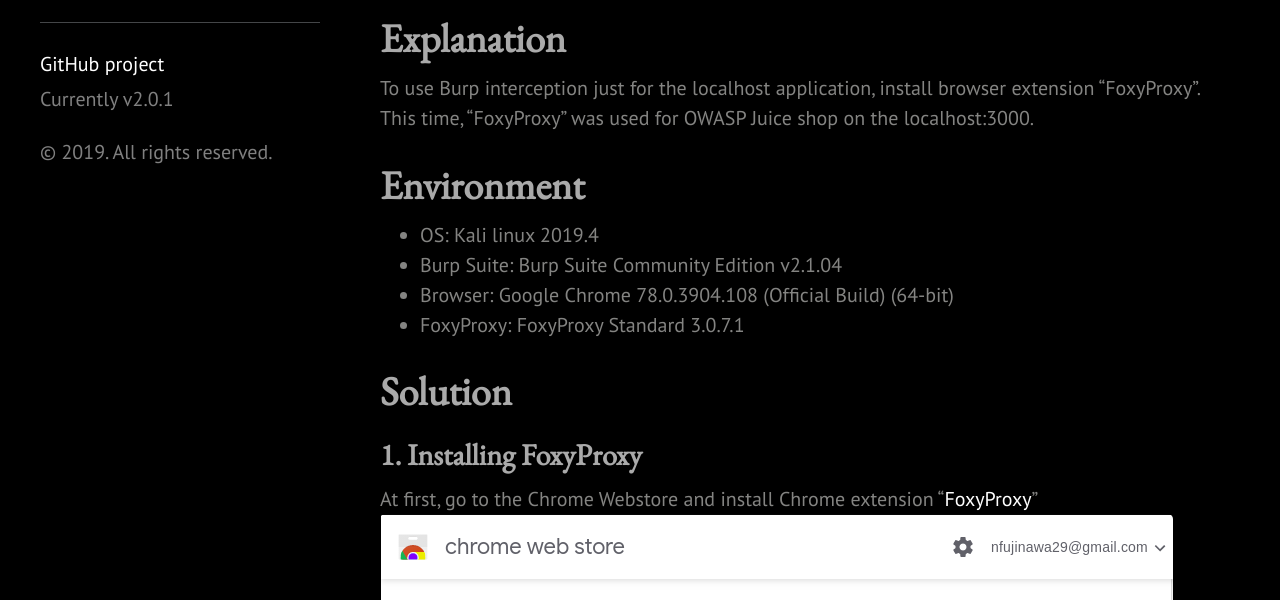
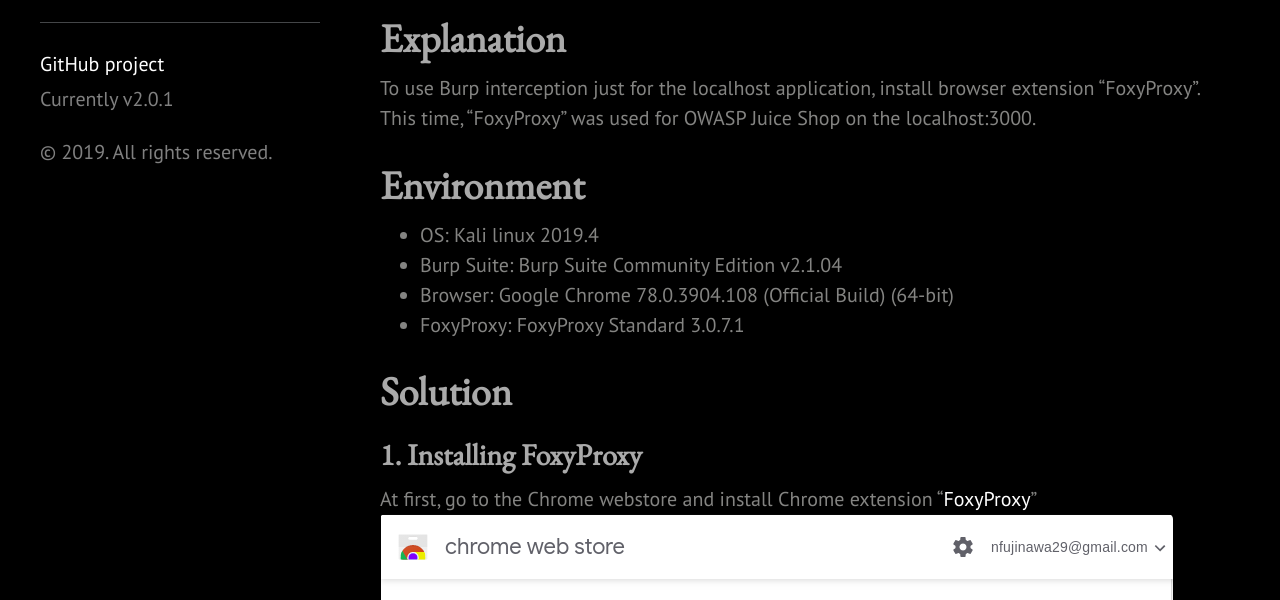
Before and after one commit to 1n4r1/1n4r1.github.io, a Jekyll site: the page built from _posts/2019-12-12-FoxyProxy-burp-setup.md, in a window 1280 px wide and 900 px high. Shown: the part 224-824 px from the top of the window. Built offline with Jekyll 4.4.1, drawn with Linux system fonts in a browser that asks for light colours; a style sheet for code colours, icons or effects is not loaded; some of the changed text lies outside the part shown.

Commit message:
modify some lines of 2019-12-12

```diff
--- a/_posts/2019-12-12-FoxyProxy-burp-setup.md
+++ b/_posts/2019-12-12-FoxyProxy-burp-setup.md
@@ -6,7 +6,7 @@ categories: Burp
 
 # Explanation
 To use Burp interception just for the localhost application, install browser extension "FoxyProxy".<br>
-This time, "FoxyProxy" was used for OWASP Juice shop on the localhost:3000.
+This time, "FoxyProxy" was used for OWASP Juice Shop on the localhost:3000.
 
 # Environment
 * OS: Kali linux 2019.4
@@ -18,7 +18,7 @@ This time, "FoxyProxy" was used for OWASP Juice shop on the localhost:3000.
 
 ## 1. Installing FoxyProxy
 
-At first, go to the Chrome Webstore and install Chrome extension "<a href="https://getfoxyproxy.org/">FoxyProxy</a>"
+At first, go to the Chrome webstore and install Chrome extension "<a href="https://getfoxyproxy.org/">FoxyProxy</a>"
 ![placeholder](https://inar1.github.io/public/images/2019-12-12/2019-12-11-23-36-55.png)
 <br>
 
```
Also changed, not shown: other parts of _posts/2019-12-12-FoxyProxy-burp-setup.md (+2 -2 lines).
